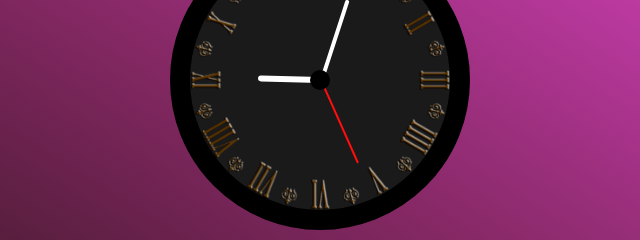
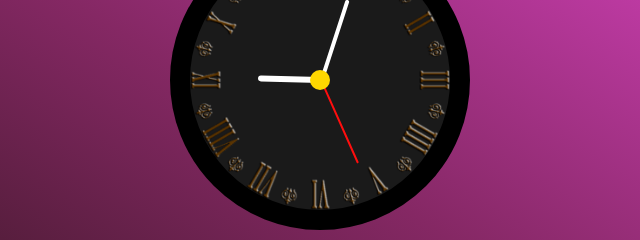
Before and after one commit to VivekanandKumar/Clock, a plain HTML site: page index.html in a window 1280 px wide. Shown: the part 244-484 px from the top of the page, 320-960 px from the left. Drawn offline with Linux system fonts and the light colour scheme.

Commit message:
Update style.css

```diff
--- a/src/style.css
+++ b/src/style.css
@@ -77,7 +77,7 @@
   position: absolute;
   width: 20px;
   height: 20px;
-  background: #000000;
+  background: gold;
   top: 50%;
   left: 50%;
   border-radius: 50%;
```
